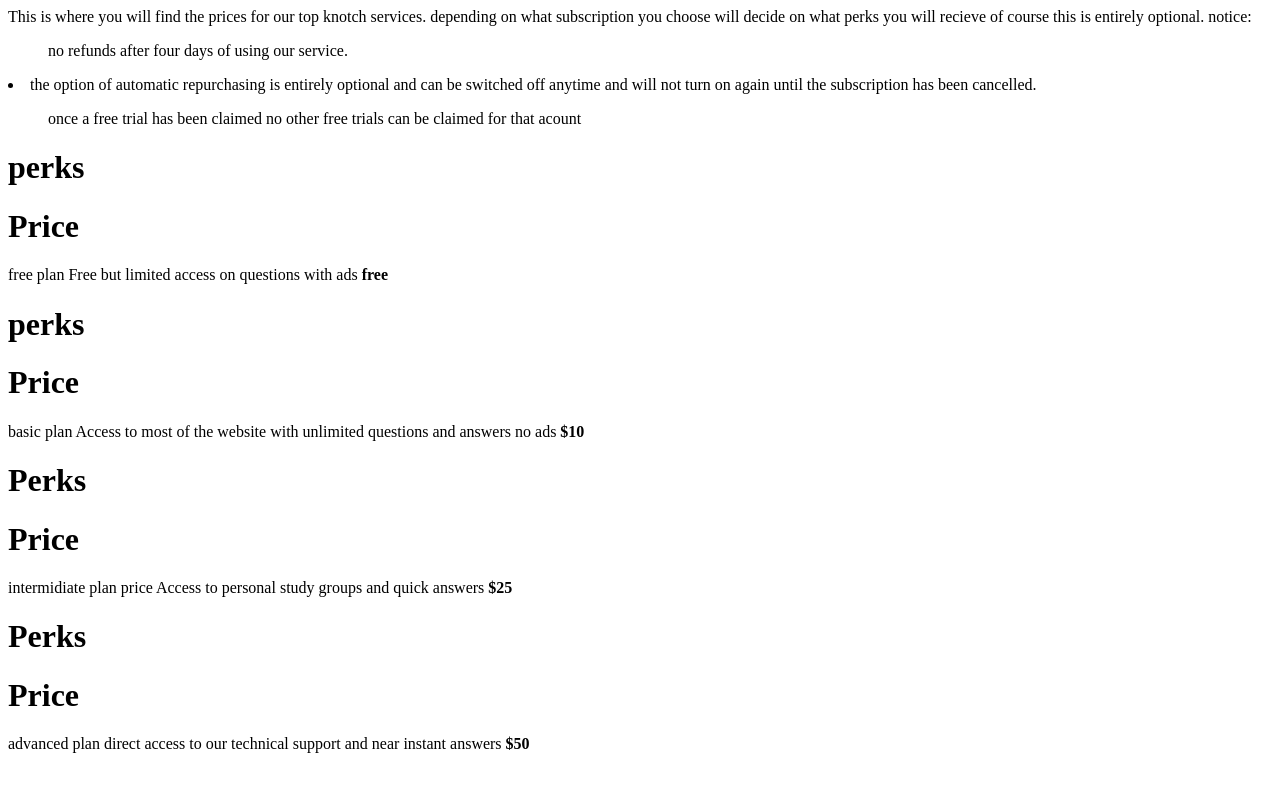
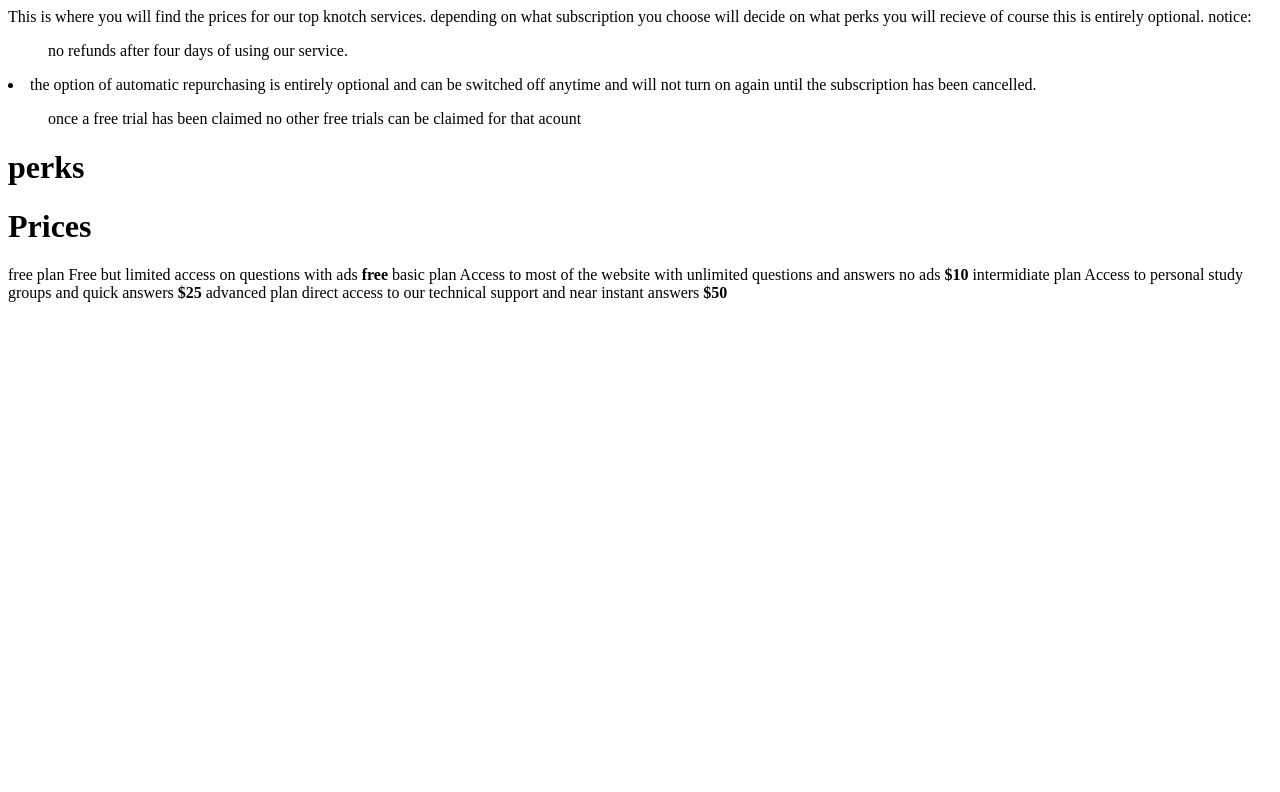
Before and after one commit to ChristopherTavarez/PricePage, a plain HTML site: page Index.html in a window 1280 px wide. Drawn offline with Linux system fonts and the light colour scheme.

Commit message:
Update Index.html

```diff
--- a/Index.html
+++ b/Index.html
@@ -6,20 +6,20 @@
     </head>
     <body>
         This is where you will find the prices for our top knotch services. depending on what subscription you choose will decide on what perks you will recieve of course this is entirely optional.
+
         notice:
-
         <ol> no refunds after four days of using our service. </ol>
         <li> the option of automatic repurchasing is entirely optional and can be switched off anytime and will not turn on again until the subscription has been cancelled. </li>
         <ul> once a free trial has been claimed no other free trials can be claimed for that acount </ul>
 
-                                   <h1> perks </h1>                                                       <h1>Price</h1>
-        free plan     Free but limited access on questions with ads                                   <strong> free </strong>
-                                   <h1> perks </h1>                                                        <h1> Price </h1>
-        basic plan    Access to most of the website with unlimited questions and answers no ads            <strong>$10 </strong>
-                                       <h1> Perks </h1>                                                     <h1> Price </h1>
-        intermidiate plan price      Access to personal study groups and quick answers                  <strong>  $25 </strong>
-                                       <h1> Perks </h1>                                                    <h1> Price </h1>
-        advanced plan    direct access to our technical support and near instant answers                  <strong> $50 </strong>
+                                    <h1> perks </h1>                                                      <h1>Prices</h1>
+        free plan        Free but limited access on questions with ads                                <strong> free </strong>
+
+        basic plan   Access to most of the website with unlimited questions and answers no ads          <strong>$10 </strong>
+
+        intermidiate plan    Access to personal study groups and quick answers                        <strong>  $25 </strong>
+
+        advanced plan    direct access to our technical support and near instant answers               <strong> $50 </strong>
 
     </body>
 </html>
```
